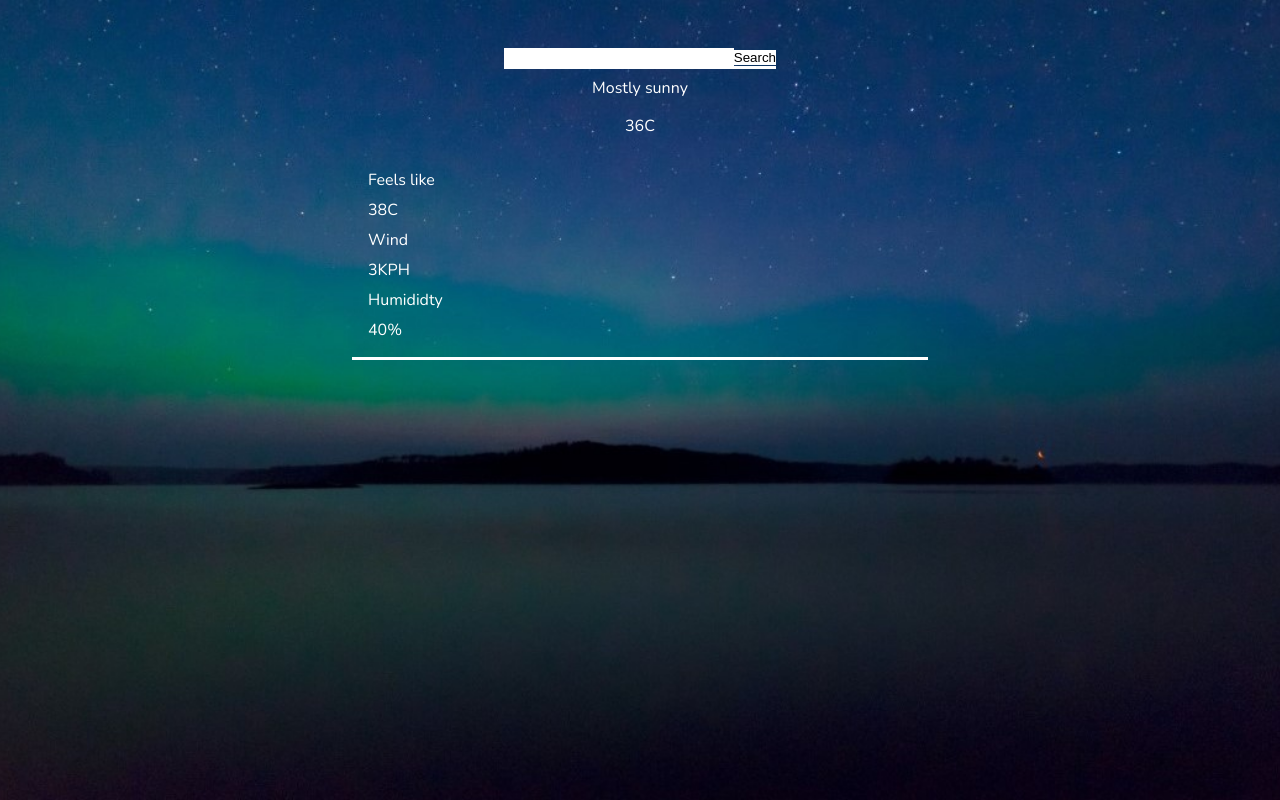
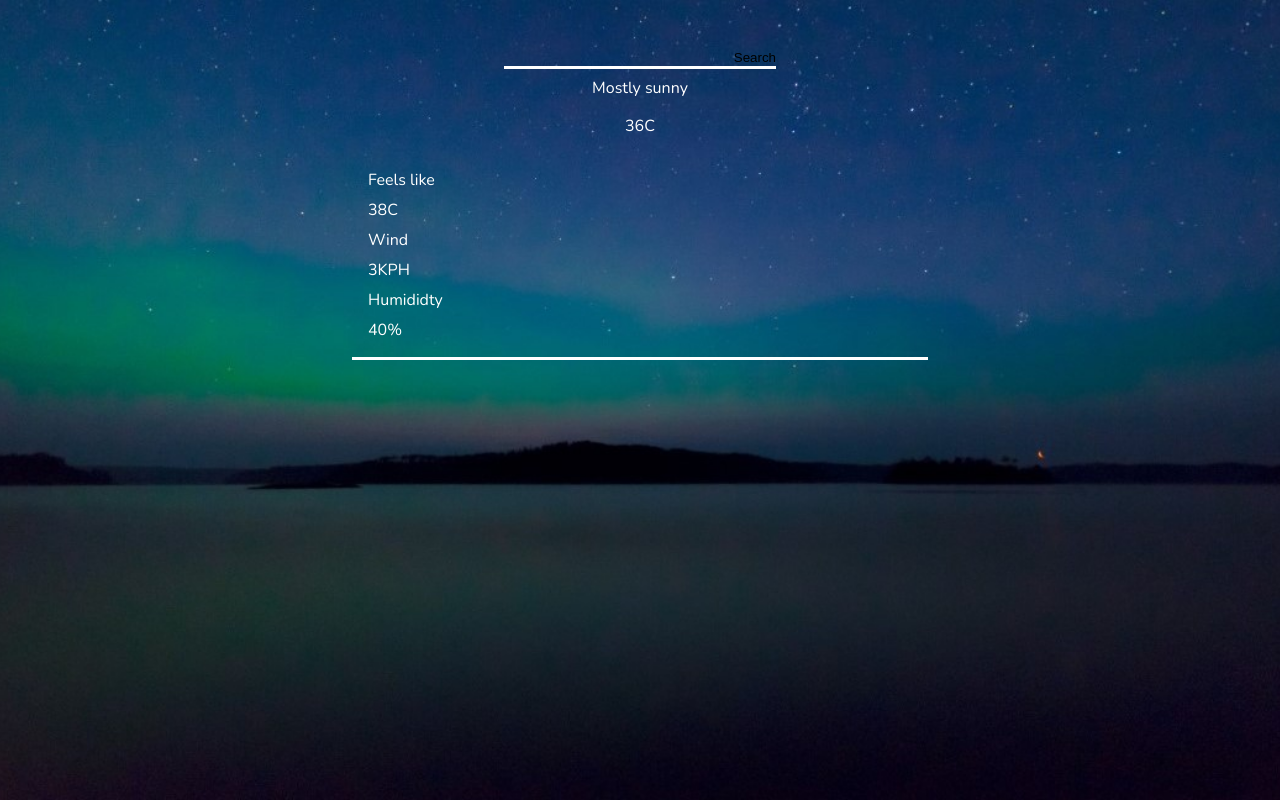
Before and after one commit to sevaaaDev/weather-app, a plain HTML site: page index.html in a window 1280 px wide. Drawn offline with Linux system fonts and the light colour scheme; no server answers.

Commit message:
Change: input color

```diff
--- a/style.css
+++ b/style.css
@@ -62,10 +62,12 @@ input {
   width: 95%;
   border: none;
   outline: none;
+  background-color: rgba(0, 0, 0, 0);
+  color: white;
 }
 
 .search button {
-  background-color: #fff;
+  background-color: rgba(0, 0, 0, 0);
   border: none;
 }
 
```
